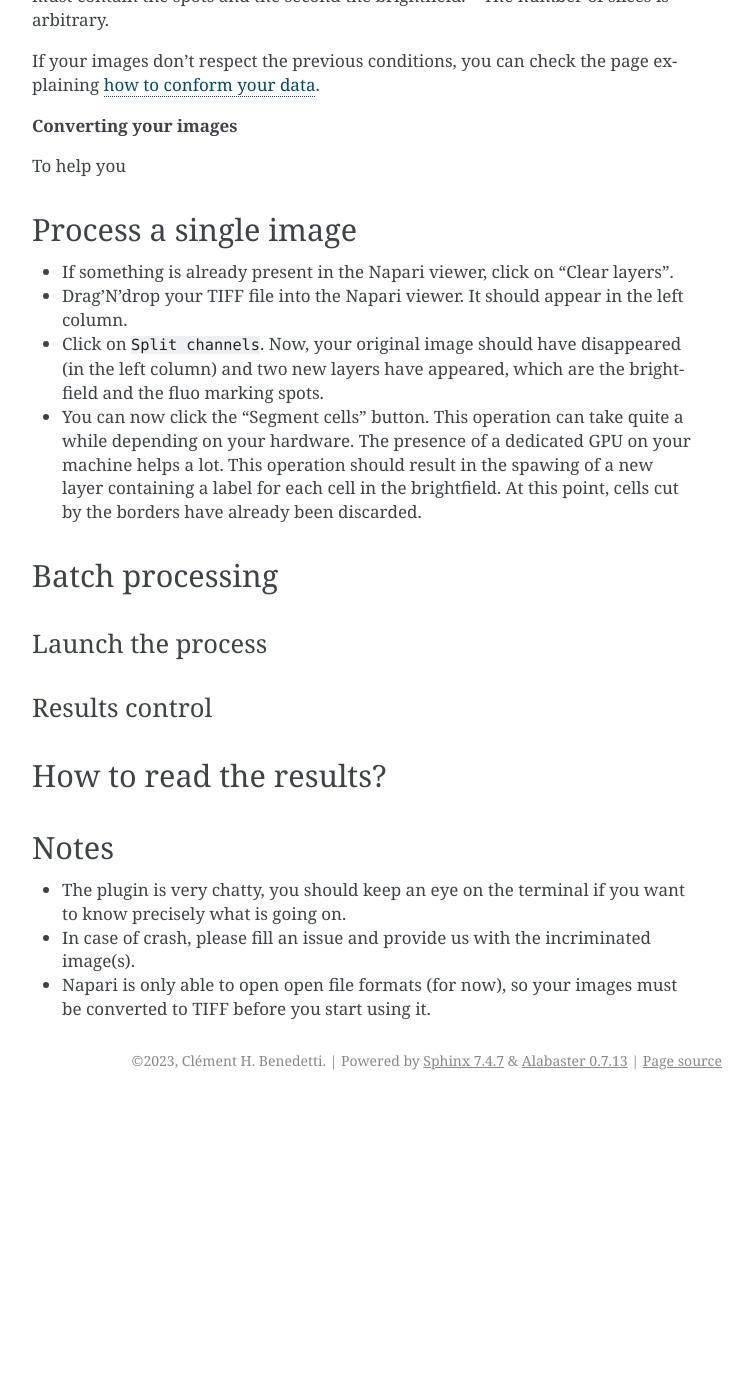
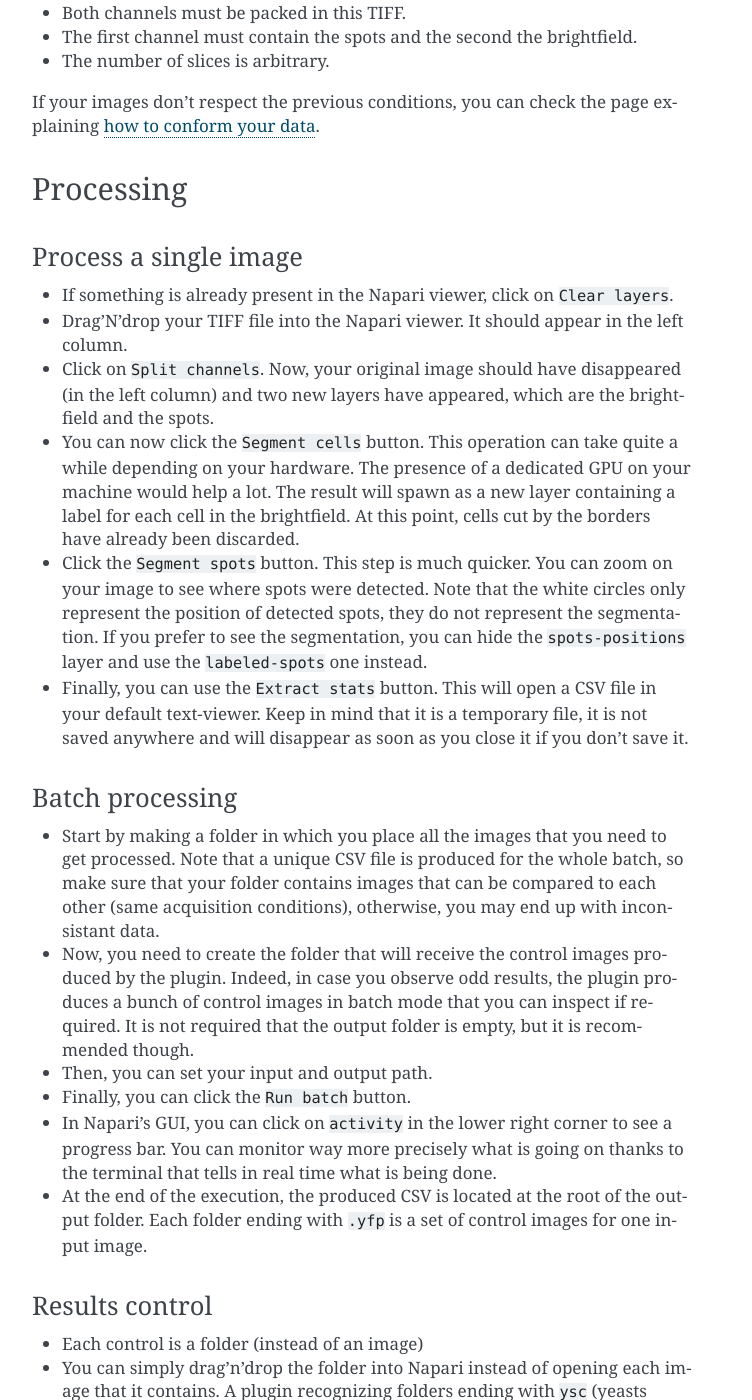
Before and after one commit to MontpellierRessourcesImagerie/yfp-spots-in-yeasts, a Sphinx documentation site: the page built from docs/user_guide.rst, in a window 1280 px wide and 1400 px high, scrolled down 1106 px. Shown: the whole window, without its empty margins (388-1140 px from the left). Built offline with Sphinx 7.4.7, drawn with Linux system fonts in a browser that asks for light colours; before the commit the page ends 2206 px from its top, so only the background shows below that; some of the changed text lies outside the part shown.

Commit message:
Wrote user doc

```diff
--- a/docs/user_guide.rst
+++ b/docs/user_guide.rst
@@ -33,6 +33,7 @@ Before starting
 ------------------------------------------
 
 :code:`Spots in yeasts` expects a very precise file as its input:
+
 * The file must be a TIFF (no .czi, .nd, ...)
 * Both channels must be packed in this TIFF.
 * The first channel must contain the spots and the second the brightfield.
@@ -40,33 +41,57 @@ Before starting
 
 If your images don't respect the previous conditions, you can check the page explaining :doc:`how to conform your data <convert_data>`.
 
-**Converting your images**
-
-To help you
+Processing
+------------------------------------------
 
 Process a single image
-------------------------------------------
+^^^^^^^^^^^^^^^^^^^^^^^^^^^^^^^^^^^^^^^^^^
 
-- If something is already present in the Napari viewer, click on "Clear layers".
+- If something is already present in the Napari viewer, click on :code:`Clear layers`.
 - Drag'N'drop your TIFF file into the Napari viewer. It should appear in the left column.
-- Click on :code:`Split channels`. Now, your original image should have disappeared (in the left column) and two new layers have appeared, which are the brightfield and the fluo marking spots.
-- You can now click the "Segment cells" button. This operation can take quite a while depending on your hardware. The presence of a dedicated GPU on your machine helps a lot. This operation should result in the spawing of a new layer containing a label for each cell in the brightfield. At this point, cells cut by the borders have already been discarded.
+- Click on :code:`Split channels`. Now, your original image should have disappeared (in the left column) and two new layers have appeared, which are the brightfield and the spots.
+- You can now click the :code:`Segment cells` button. This operation can take quite a while depending on your hardware. The presence of a dedicated GPU on your machine would help a lot. The result will spawn as a new layer containing a label for each cell in the brightfield. At this point, cells cut by the borders have already been discarded.
+- Click the :code:`Segment spots` button. This step is much quicker. You can zoom on your image to see where spots were detected. Note that the white circles only represent the position of detected spots, they do not represent the segmentation. If you prefer to see the segmentation, you can hide the :code:`spots-positions` layer and use the :code:`labeled-spots` one instead.
+- Finally, you can use the :code:`Extract stats` button. This will open a CSV file in your default text-viewer. Keep in mind that it is a temporary file, it is not saved anywhere and will disappear as soon as you close it if you don't save it.
 
 Batch processing
-------------------------------------------
+^^^^^^^^^^^^^^^^^^^^^^^^^^^^^^^^^^^^^^^^^^
 
-Launch the process
-^^^^^^^^^^^^^^^^^^^^^^^^^^^^^^^^^^^^^^^^^^
+- Start by making a folder in which you place all the images that you need to get processed. Note that a unique CSV file is produced for the whole batch, so make sure that your folder contains images that can be compared to each other (same acquisition conditions), otherwise, you may end up with inconsistant data.
+- Now, you need to create the folder that will receive the control images produced by the plugin. Indeed, in case you observe odd results, the plugin produces a bunch of control images in batch mode that you can inspect if required. It is not required that the output folder is empty, but it is recommended though.
+- Then, you can set your input and output path.
+- Finally, you can click the :code:`Run batch` button.
+- In Napari's GUI, you can click on :code:`activity` in the lower right corner to see a progress bar. You can monitor way more precisely what is going on thanks to the terminal that tells in real time what is being done.
+- At the end of the execution, the produced CSV is located at the root of the output folder. Each folder ending with :code:`.yfp` is a set of control images for one input image.
 
 Results control
 ^^^^^^^^^^^^^^^^^^^^^^^^^^^^^^^^^^^^^^^^^^
 
+- Each control is a folder (instead of an image)
+- You can simply drag'n'drop the folder into Napari instead of opening each image that it contains. A plugin recognizing folders ending with :code:`ysc` (yeasts spots control) is bundled with the plugin.
+- In there, each cell is represented by its outline.
+- Also, spots are not represented by white dots anymore, but are directly circled on the fluo channel.
+
 How to read the results?
-------------------------------------------
+^^^^^^^^^^^^^^^^^^^^^^^^^^^^^^^^^^^^^^^^^^
+
+- :code:`source`: The name of the image (without its extension) from which the following data was extracted.
+- :code:`cell-index`: A unique number assigned to each cell. This number corresponds to the label on the control image. Please note that some numbers may be missing from the list if cells were cut by the image's border (resulting in their labels being erased).
+- :code:`spot-index`: Similarly to 'cell-index', this value corresponds to the label on the control image.
+- :code:`area`: The number of pixels covered by the spot.
+- :code:`intensity-mean`: The average intensity recorded for all the pixels within the spot.
+- :code:`intensity-min`: The lowest intensity recorded among all the pixels within the spot.
+- :code:`intensity-max`: The highest intensity recorded among all the pixels within the spot.
+- :code:`intensity-sum`: Also known as integrated intensity, this is the sum of intensities across all pixels within the spot.
+- :code:`perimeter`: The length of the perimeter around the spot, measured in steps with diagonal connectivity.
+- :code:`solidity`: The ratio of the spot's area to the area of its convex hull. A star-shaped spot will have a value close to 0, while a more circular spot will have a value close to 1.
+- :code:`extent`: The ratio of the spot's area to the area of its bounding box, which is the smallest rectangle that contains the spot.
+- :code:`# spots`: The number of spots detected in the given cell.
+
 
 Notes
 ------------------------------------------
 
-- The plugin is very chatty, you should keep an eye on the terminal if you want to know precisely what is going on.
-- In case of crash, please fill an issue and provide us with the incriminated image(s).
-- Napari is only able to open open file formats (for now), so your images must be converted to TIFF before you start using it.
+- The plugin provides verbose output, so it's recommended to monitor the terminal if you want detailed information about its actions.
+- If a crash occurs, please create an issue and include the relevant image(s) for further investigation.
+- Napari currently supports only open file formats, so make sure to convert your images to TIFF format before using them with Napari.
```
Also changed, not shown: docs/convert_data.rst (+50 -20 lines), docs/spots_in_yeasts.rst (+6 -6 lines).
